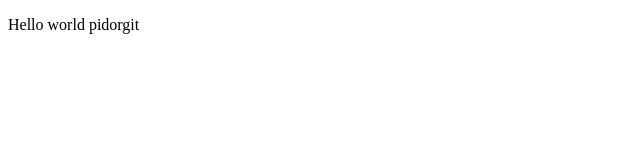
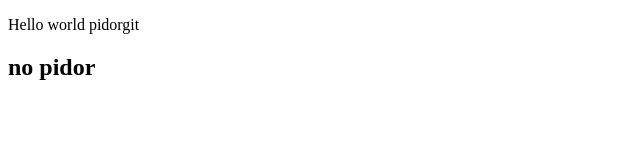
Before and after one commit to vanek17keks/ujs, a plain HTML site: page u16js/index.html in a window 1280 px wide. Shown: the whole page, without its empty margins (0-640 px from the left). Drawn offline with Linux system fonts and the light colour scheme.

Commit message:
index.htnl mod

```diff
--- a/u16js/index.html
+++ b/u16js/index.html
@@ -9,6 +9,7 @@
 <body>
 
     <p>Hello world pidorgit</p>
+    <h2>no pidor</h2>
 
     <script src="js/script.js"></script>
 
```
